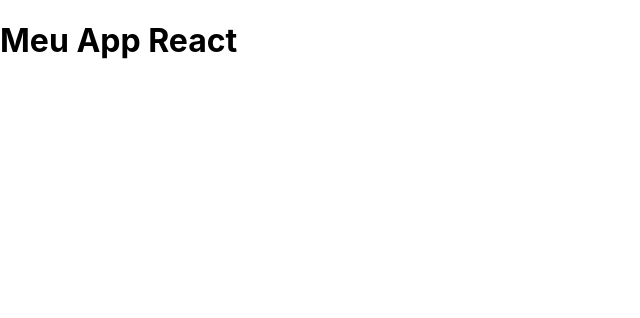
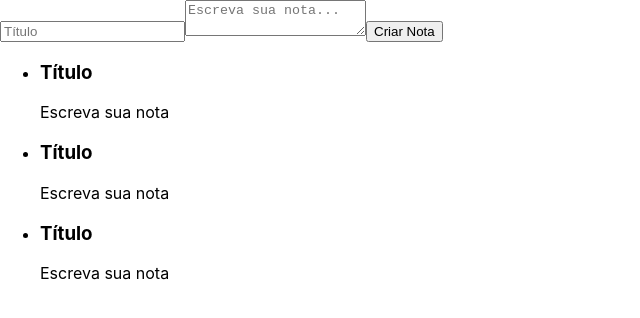
Before and after one commit to IallyFabiane/React, a React (Create React App) app in the folder ceep/: page / in a window 1280 px wide. Shown: the top 318 px of the page, without its empty margins (0-640 px from the left). Built offline with nearby package versions, Linux system fonts and the light colour scheme.

Commit message:
Update App.js

```diff
--- a/ceep/src/App.js
+++ b/ceep/src/App.js
@@ -1,8 +1,16 @@
 import React from 'react';
+import { ListaDeNotas } from './components/ListaDeNotas'
 
 function App() {
   return (
-    <h1>Meu App React</h1>
+    <section>
+       <form>
+        <input type="text" placeholder="Título"/>
+        <textarea placeholder='Escreva sua nota...'></textarea>
+       <button>Criar Nota</button>
+    </form>
+   <ListaDeNotas />
+    </section>
   );
 }
 
```
